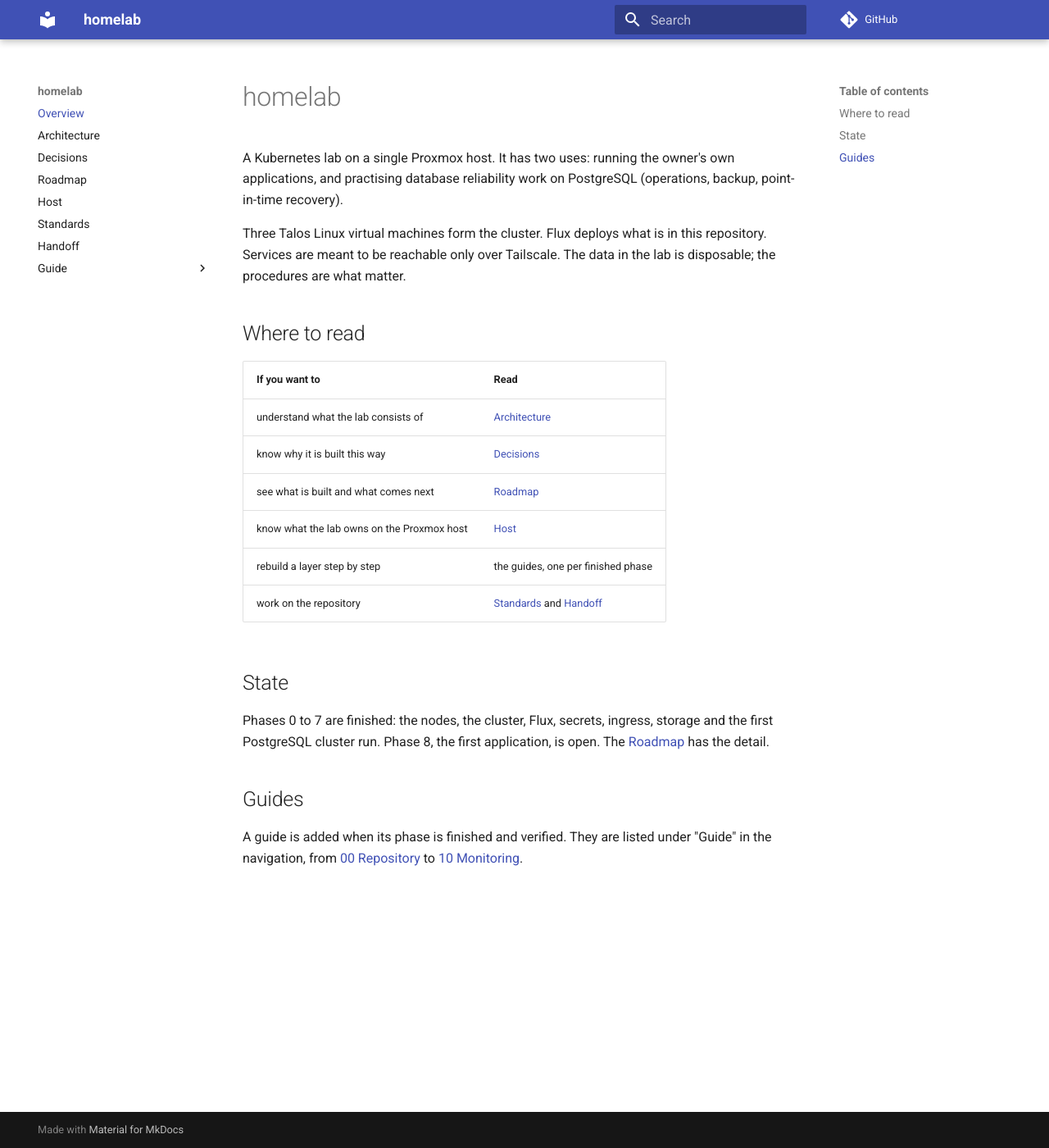
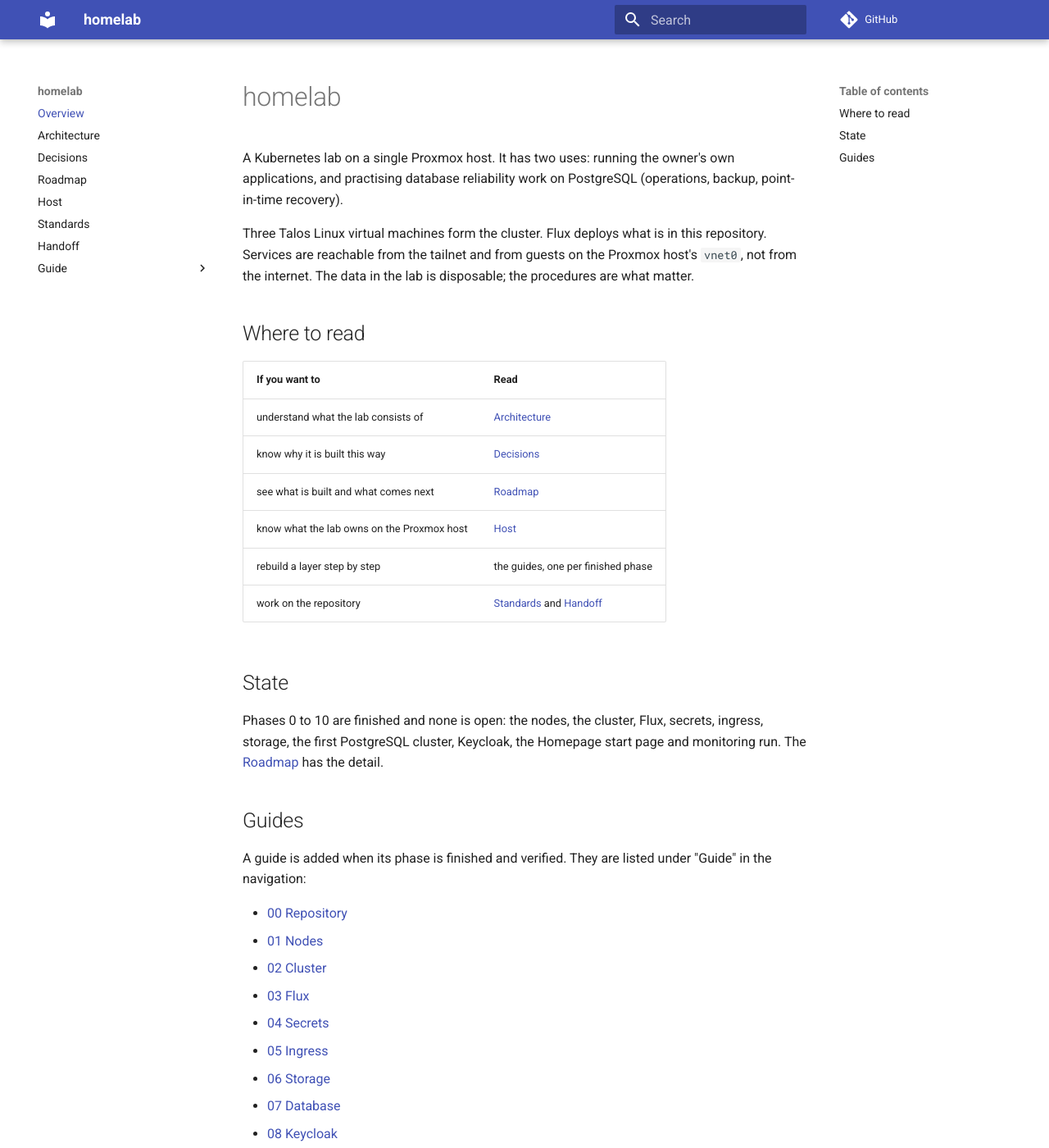
Before and after one commit to msavdert/homelab, an MkDocs documentation site: the page built from docs/index.md, in a window 1280 px wide and 1400 px high. Shown: the whole window at 82% size. Built offline with MkDocs 1.6.1 and Material for MkDocs 9.7.7, drawn with Linux system fonts in a browser that asks for light colours; comment, search, counter and statistics services are not loaded.

Commit message:
docs: bring entry documents and comments up to phase 10
Co-Authored-By: Claude Opus 5.5 <noreply@anthropic.com>
Claude-Session: https://claude.ai/code/session_01FLhVtEXBuViok9wiorSAvb

```diff
--- a/docs/index.md
+++ b/docs/index.md
@@ -5,7 +5,8 @@ owner's own applications, and practising database reliability work on
 PostgreSQL (operations, backup, point-in-time recovery).
 
 Three Talos Linux virtual machines form the cluster. Flux deploys what is in
-this repository. Services are meant to be reachable only over Tailscale. The data in
+this repository. Services are reachable from the tailnet and from guests on the Proxmox
+host's `vnet0`, not from the internet. The data in
 the lab is disposable; the procedures are what matter.
 
 ## Where to read
@@ -21,13 +22,24 @@ the lab is disposable; the procedures are what matter.
 
 ## State
 
-Phases 0 to 7 are finished: the nodes, the cluster, Flux, secrets, ingress,
-storage and the first PostgreSQL cluster run. Phase 8, the first
-application, is open. The
+Phases 0 to 10 are finished and none is open: the nodes, the cluster, Flux,
+secrets, ingress, storage, the first PostgreSQL cluster, Keycloak, the
+Homepage start page and monitoring run. The
 [Roadmap](roadmap.md) has the detail.
 
 ## Guides
 
 A guide is added when its phase is finished and verified. They are listed
-under "Guide" in the navigation, from [00 Repository](guide/00-repository.md)
-to [10 Monitoring](guide/10-monitoring.md).
+under "Guide" in the navigation:
+
+- [00 Repository](guide/00-repository.md)
+- [01 Nodes](guide/01-nodes.md)
+- [02 Cluster](guide/02-cluster.md)
+- [03 Flux](guide/03-flux.md)
+- [04 Secrets](guide/04-secrets.md)
+- [05 Ingress](guide/05-ingress.md)
+- [06 Storage](guide/06-storage.md)
+- [07 Database](guide/07-database.md)
+- [08 Keycloak](guide/08-keycloak.md)
+- [09 Homepage](guide/09-homepage.md)
+- [10 Monitoring](guide/10-monitoring.md)
```
Also changed, not shown: README.md (+7 -3 lines), docs/architecture.md (+11 -6 lines), 2 other files.
